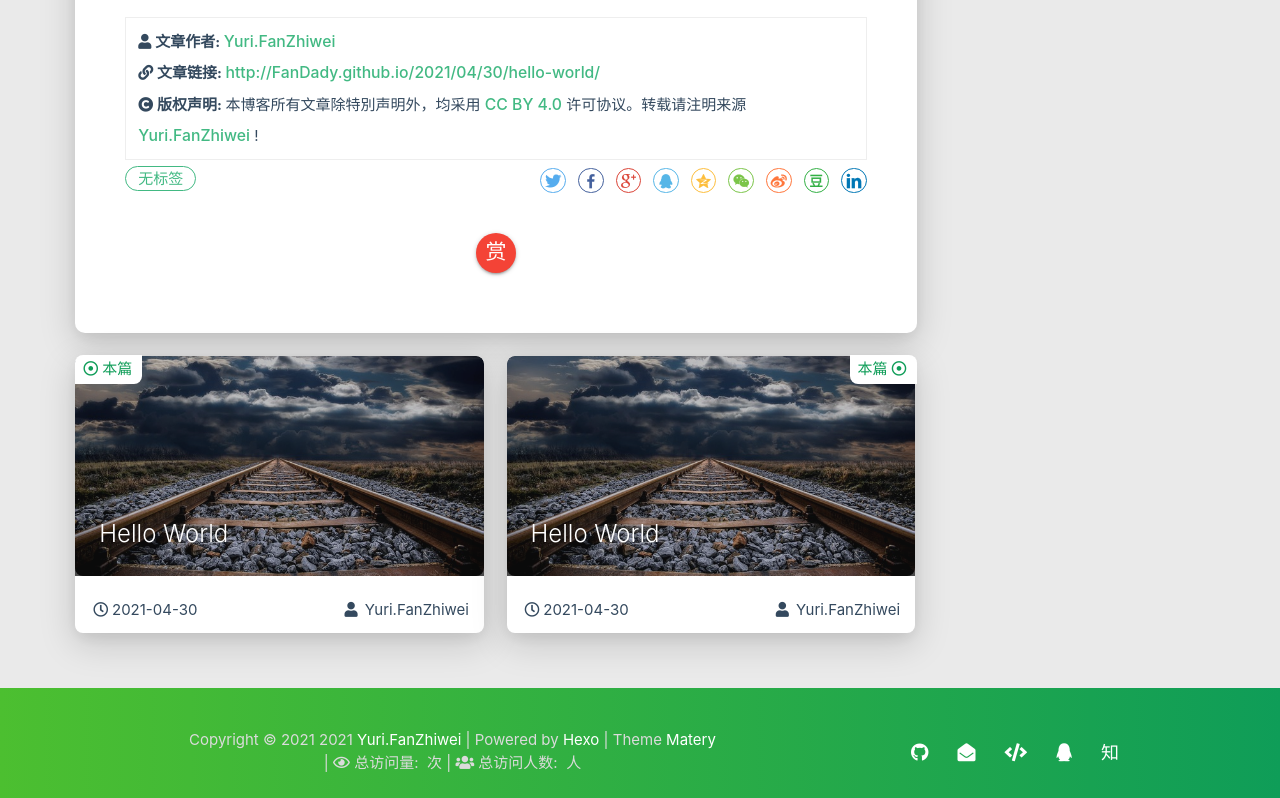
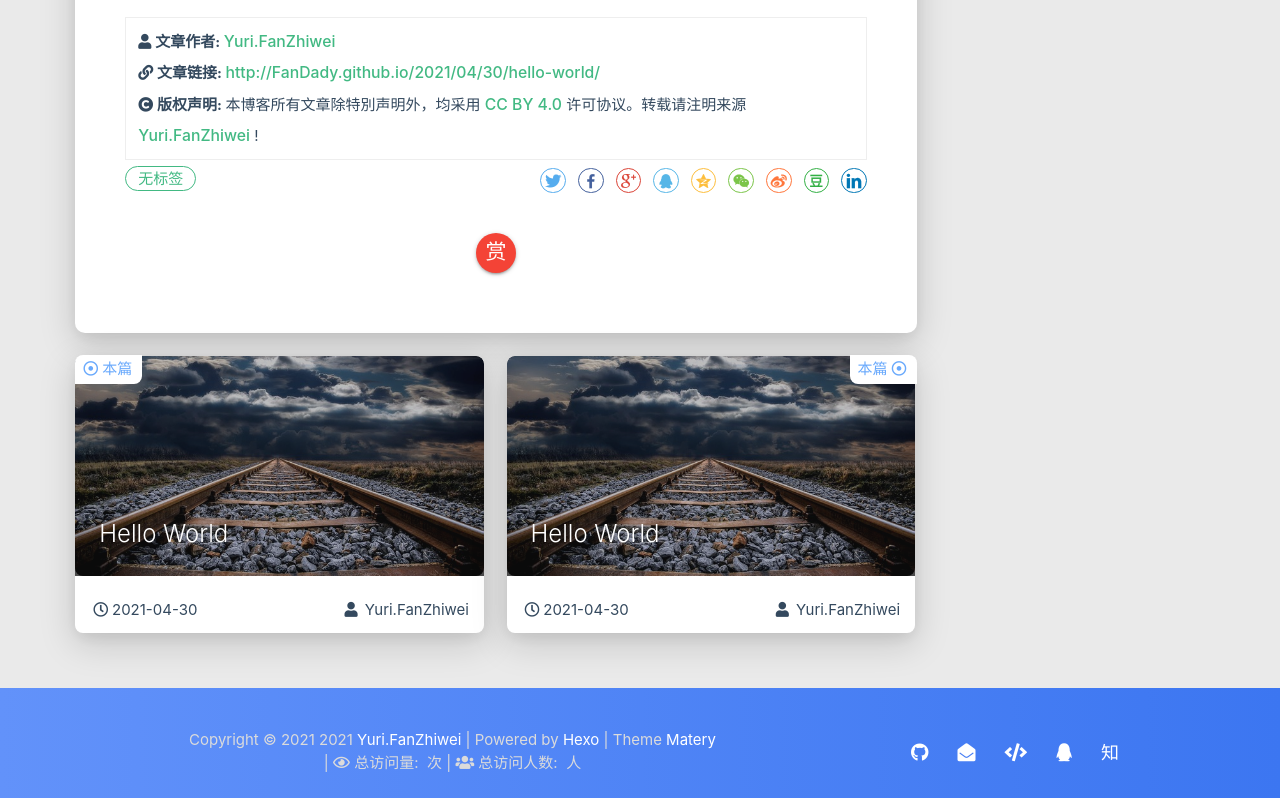
Before and after one commit to FanDady/FanDady.github.io, a plain HTML site: page 2021/04/30/hello-world/index.html in a window 1280 px wide. Shown: the part 1508-2306 px from the top of the page. Drawn offline with Linux system fonts and the light colour scheme; some packages are replaced by stand-ins of ours; a script that the page names is missing.

Commit message:
Site updated: 2021-05-01 15:23:55

```diff
--- a/css/matery.css
+++ b/css/matery.css
@@ -241,11 +241,11 @@ mark {
 }
 
 .bg-color {
-    background-image: linear-gradient(to right, #4cbf30 0%, #0f9d58 100%);
+    background-image: linear-gradient(to right, #6292fa 0%, #3c76f1 100%);
 }
 
 .text-color {
-    color: #0f9d58 !important;
+    color: #69a9fc !important;
 }
 
 .white-color {
```
